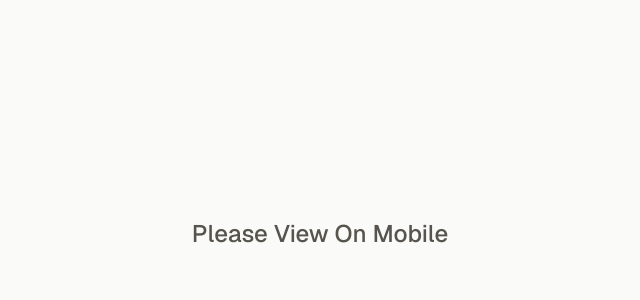
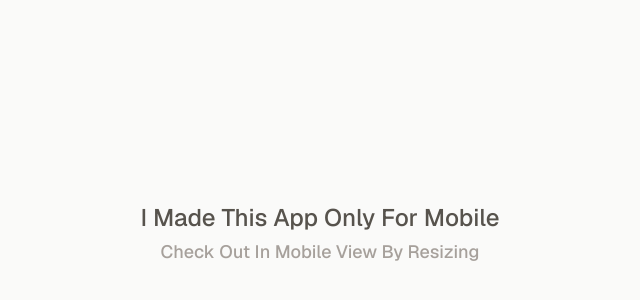
Before and after one commit to farzeenilyaszargar/Itemio, a Next.js app: page / in a window 1280 px wide. Shown: the part 166-466 px from the top of the page, without its empty margins (320-960 px from the left). Built offline with nearby package versions, Linux system fonts and the light colour scheme.

Commit message:
Update desktop mobile-only message

```diff
--- a/src/components/MobileOnlyNotice.tsx
+++ b/src/components/MobileOnlyNotice.tsx
@@ -1,7 +1,11 @@
 export function MobileOnlyNotice() {
   return (
     <section className="hidden min-h-dvh items-center justify-center px-6 text-center md:flex">
-      <p className="max-w-sm text-2xl font-medium leading-8 text-stone-600">Please View On Mobile</p>
+      <p className="max-w-sm text-2xl font-medium leading-8 text-stone-600">
+        I Made This App Only For Mobile
+        <br />
+        <span className="text-lg text-stone-400">Check Out In Mobile View By Resizing</span>
+      </p>
     </section>
   );
 }
```
